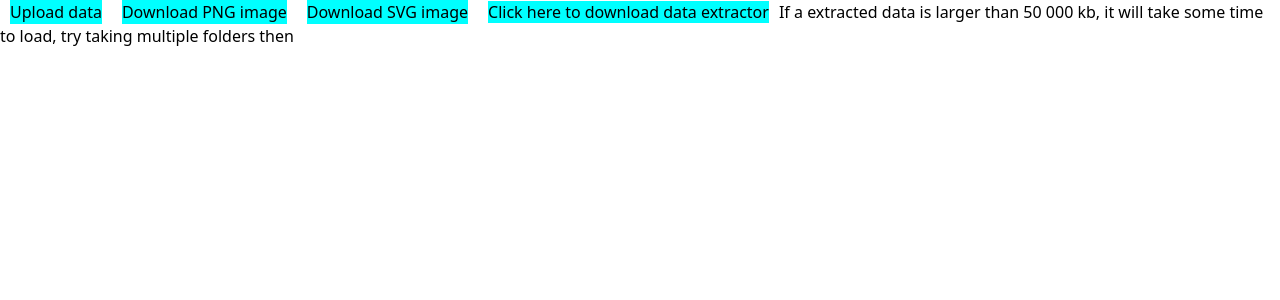
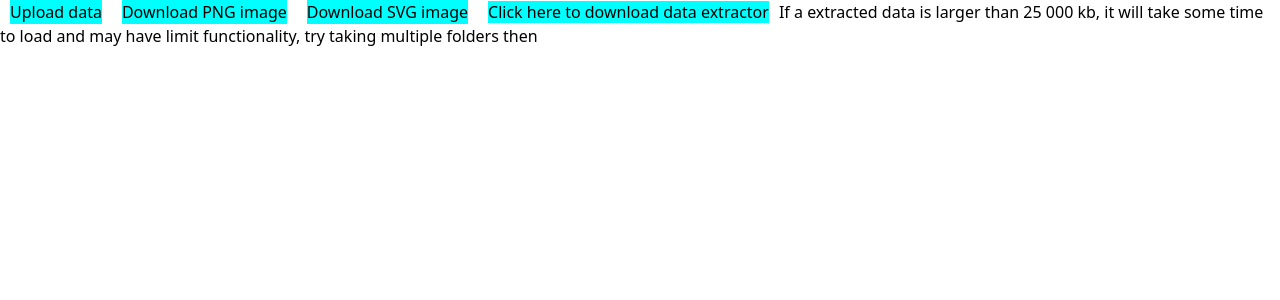
Before and after one commit to RisingSatalite/fileburst, a Next.js app: page / in a window 1280 px wide. Shown: the top 300 px of the page. Built offline with nearby package versions, Linux system fonts and the light colour scheme.

Commit message:
Update page.js

```diff
--- a/src/app/page.js
+++ b/src/app/page.js
@@ -67,7 +67,7 @@ export default function Home() {
         <a href="/drive_data_collecter.exe" download="drive_data_collecter.exe">
           Click here to download data extractor
         </a>
-        <di class="block">If a extracted data is larger than 50 000 kb, it will take some time to load, try taking multiple folders then</di>
+        <di class="block">If a extracted data is larger than 25 000 kb, it will take some time to load and may have limit functionality, try taking multiple folders then</di>
       </div>
       <div className='bg-slate-900'>
         <D3Chart data={data}/>  {/* Pass the parsed data to the D3Chart */}
```
